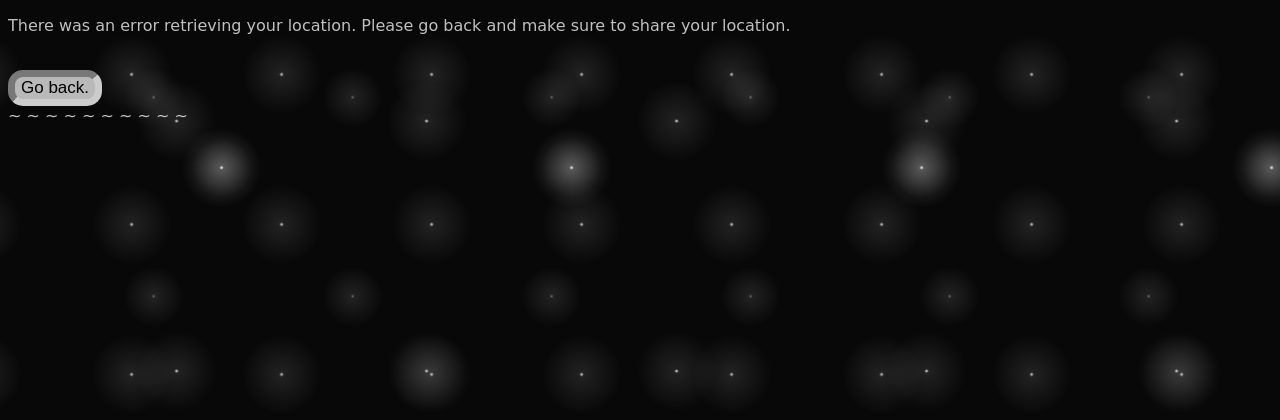
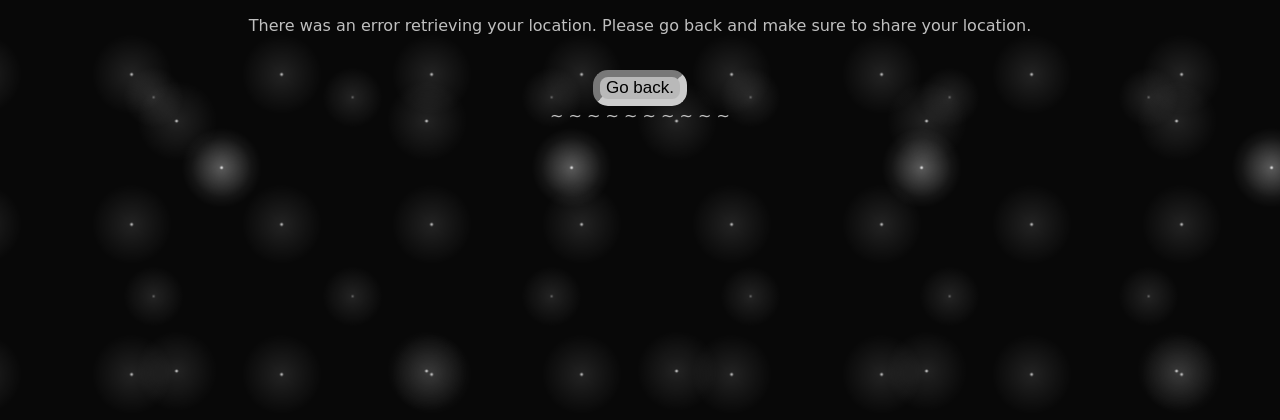
Before and after one commit to MoonWatcher582/WTF_is_Open, a Flask app: template templates/noLocation.html in a window 1280 px wide. Shown: the top 420 px of the page. Run offline with Flask 2, Linux system fonts and the light colour scheme; the template is opened without the code that fills it, so the values that code supplies are empty.

Commit message:
center text

```diff
--- a/static/style.css
+++ b/static/style.css
@@ -10,10 +10,9 @@ body {
 	background-position: 0 0, 40px 60px, 130px 270px, 70px 100px, 70px 50px;
 	-moz-animation: background-transition 8s linear 7.5s, animated-background 11.09s ease alternate infinite, shake 2s ease 3.5s alternate 2;
 	-webkit-animation: background-transition 8s cubic-bezier(0.1,0.1,1,0.7), 7.5s, animated-background 10.09s linear alternate infinite, shake 2s ease 3.5s alternate 2;
-}
-body {
 	font-family: Futura Condensed Medium, Futura, Comic Sans MS, Helvetica, Arial, sans-serif;
 	color: silver;
+	text-align: center;
 }
 
 .flexcontainer {
@@ -23,10 +22,10 @@ body {
 	justify-content: space-around;
 	align-items: center;
 	align-content: center;
+	text-align: center;
 }
 
 .flexchild {
-	text-align: center;
 	margin: 25px 0;
 }
 
```
